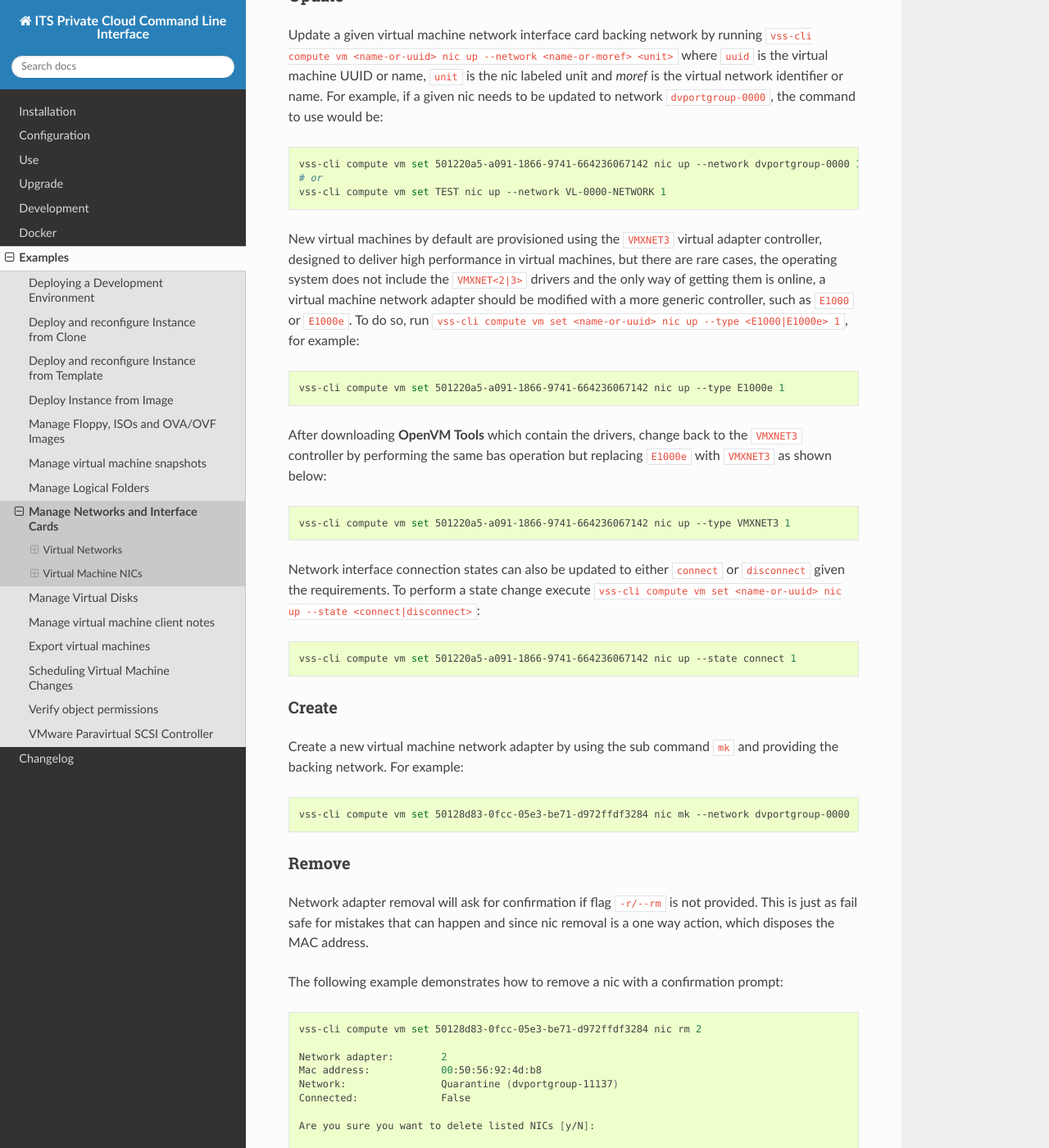
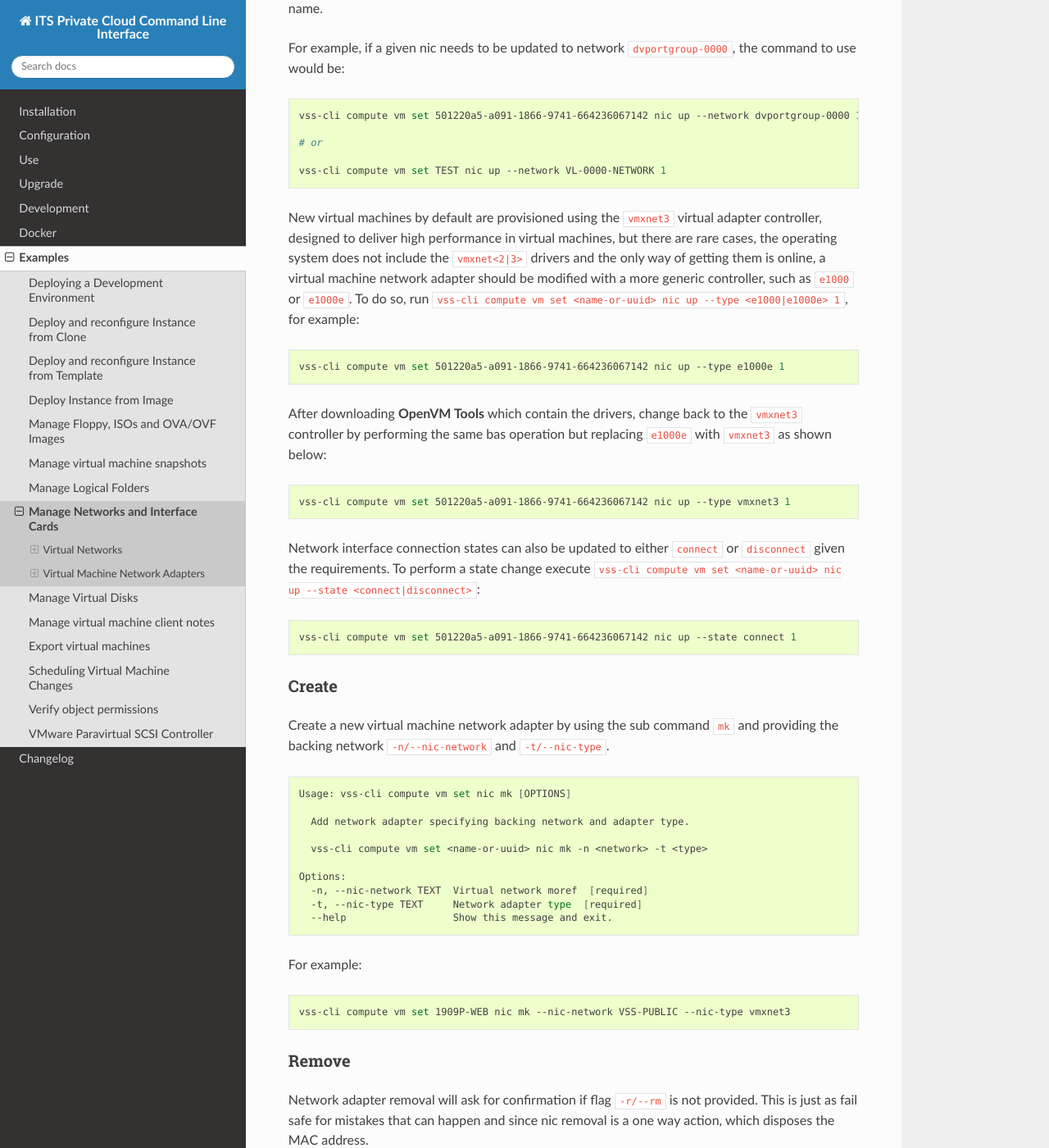
Before and after one commit to EIS-ITS/vss-cli, a Sphinx documentation site: the page built from docs/examples/network.rst, in a window 1280 px wide and 1400 px high, scrolled down 2822 px. Shown: the whole window at 82% size. Built offline with Sphinx 7.4.7 and the Read the Docs theme 2.0.0, drawn with Linux system fonts in a browser that asks for light colours; the version number could not be read and is left out; some of the changed text lies outside the part shown.

Commit message:
Issue #157: ⚡️compute/vm/set/nic/mk to support adapter type - Refactoring compute vm set nic mk to support adapter   type - fixes #157

```diff
--- a/docs/examples/network.rst
+++ b/docs/examples/network.rst
@@ -92,8 +92,9 @@ network, use the ``vss-cli compute net get <name-or-moref> vms`` command. A list
     501220a5-a091-6652-3215-123456548798  1701T-ecstatic_torvalds
 
 
-Virtual Machine NICs
---------------------
+Virtual Machine Network Adapters
+--------------------------------
+
 Virtual machine network interface cards backing is always a virtual network. Virtual
 machine NICs can be manage by ``vss-cli compute vm <name-or-uuid> <set|get> nic <unit>``. Both
 `get` and `set` commands have similar arguments `<unit>` and `set` has a few properties
@@ -128,9 +127,6 @@ to set as shown below:
       rm  Remove NIC unit
       up  Update NIC unit
 
-
-As described in the help section of the ``set`` command, you are able to create ``mk``,
-remove ``rm`` and update ``up`` a given nic unit.
 
 List
 ~~~~
@@ -145,7 +141,7 @@ provide further information about the given unit as follows:
 
     Uuid                : 501220a5-a091-1866-9741-664236067142
     Label               : Network adapter 1
-    Type                : VMXNET3
+    Type                : vmxnet3
     Connected           : No
     Start Connected     : Yes
     Mac Address         : 00:50:56:00:00:00
@@ -160,32 +156,35 @@ Update a given virtual machine network interface card backing network by running
 ``vss-cli compute vm <name-or-uuid> nic up --network <name-or-moref> <unit>``
 where ``uuid`` is the virtual machine UUID or name, ``unit`` is the nic labeled unit and
 `moref` is the virtual network identifier or name.
+
 For example, if a given nic needs to be updated to network ``dvportgroup-0000``,
 the command to use would be:
 
 .. code-block:: bash
 
     vss-cli compute vm set 501220a5-a091-1866-9741-664236067142 nic up --network dvportgroup-0000 1
+
     # or
+
     vss-cli compute vm set TEST nic up --network VL-0000-NETWORK 1
 
-New virtual machines by default are provisioned using the ``VMXNET3`` virtual adapter controller,
+New virtual machines by default are provisioned using the ``vmxnet3`` virtual adapter controller,
 designed to deliver high performance in virtual machines, but there are rare cases, the operating
-system does not include the ``VMXNET<2|3>`` drivers and the only way of getting them is online, a virtual
-machine network adapter should be modified with a more generic controller, such as ``E1000`` or ``E1000e``.
-To do so, run ``vss-cli compute vm set <name-or-uuid> nic up --type <E1000|E1000e> 1``, for example:
+system does not include the ``vmxnet<2|3>`` drivers and the only way of getting them is online, a virtual
+machine network adapter should be modified with a more generic controller, such as ``e1000`` or ``e1000e``.
+To do so, run ``vss-cli compute vm set <name-or-uuid> nic up --type <e1000|e1000e> 1``, for example:
 
 .. code-block:: bash
 
-    vss-cli compute vm set 501220a5-a091-1866-9741-664236067142 nic up --type E1000e 1
+    vss-cli compute vm set 501220a5-a091-1866-9741-664236067142 nic up --type e1000e 1
 
-After downloading **OpenVM Tools** which contain the drivers, change back to the ``VMXNET3``
-controller by performing the same bas operation but replacing ``E1000e`` with ``VMXNET3`` as
+After downloading **OpenVM Tools** which contain the drivers, change back to the ``vmxnet3``
+controller by performing the same bas operation but replacing ``e1000e`` with ``vmxnet3`` as
 shown below:
 
 .. code-block:: bash
 
-    vss-cli compute vm set 501220a5-a091-1866-9741-664236067142 nic up --type VMXNET3 1
+    vss-cli compute vm set 501220a5-a091-1866-9741-664236067142 nic up --type vmxnet3 1
 
 
 Network interface connection states can also be updated to either ``connect`` or ``disconnect``
@@ -200,11 +199,28 @@ given the requirements. To perform a state change execute
 Create
 ~~~~~~
 Create a new virtual machine network adapter by using the sub command ``mk`` and providing the
-backing network. For example:
+backing network ``-n/--nic-network`` and ``-t/--nic-type``.
 
 .. code-block:: bash
 
-    vss-cli compute vm set 50128d83-0fcc-05e3-be71-d972ffdf3284 nic mk --network dvportgroup-0000
+    Usage: vss-cli compute vm set nic mk [OPTIONS]
+
+      Add network adapter specifying backing network and adapter type.
+
+      vss-cli compute vm set <name-or-uuid> nic mk -n <network> -t <type>
+
+    Options:
+      -n, --nic-network TEXT  Virtual network moref  [required]
+      -t, --nic-type TEXT     Network adapter type  [required]
+      --help                  Show this message and exit.
+
+
+
+For example:
+
+.. code-block:: bash
+
+    vss-cli compute vm set 1909P-WEB nic mk --nic-network VSS-PUBLIC --nic-type vmxnet3
 
 
 Remove
```
Also changed, not shown: other parts of docs/examples/network.rst (+0 -2 lines), .bumpversion.cfg, 6 other files.
